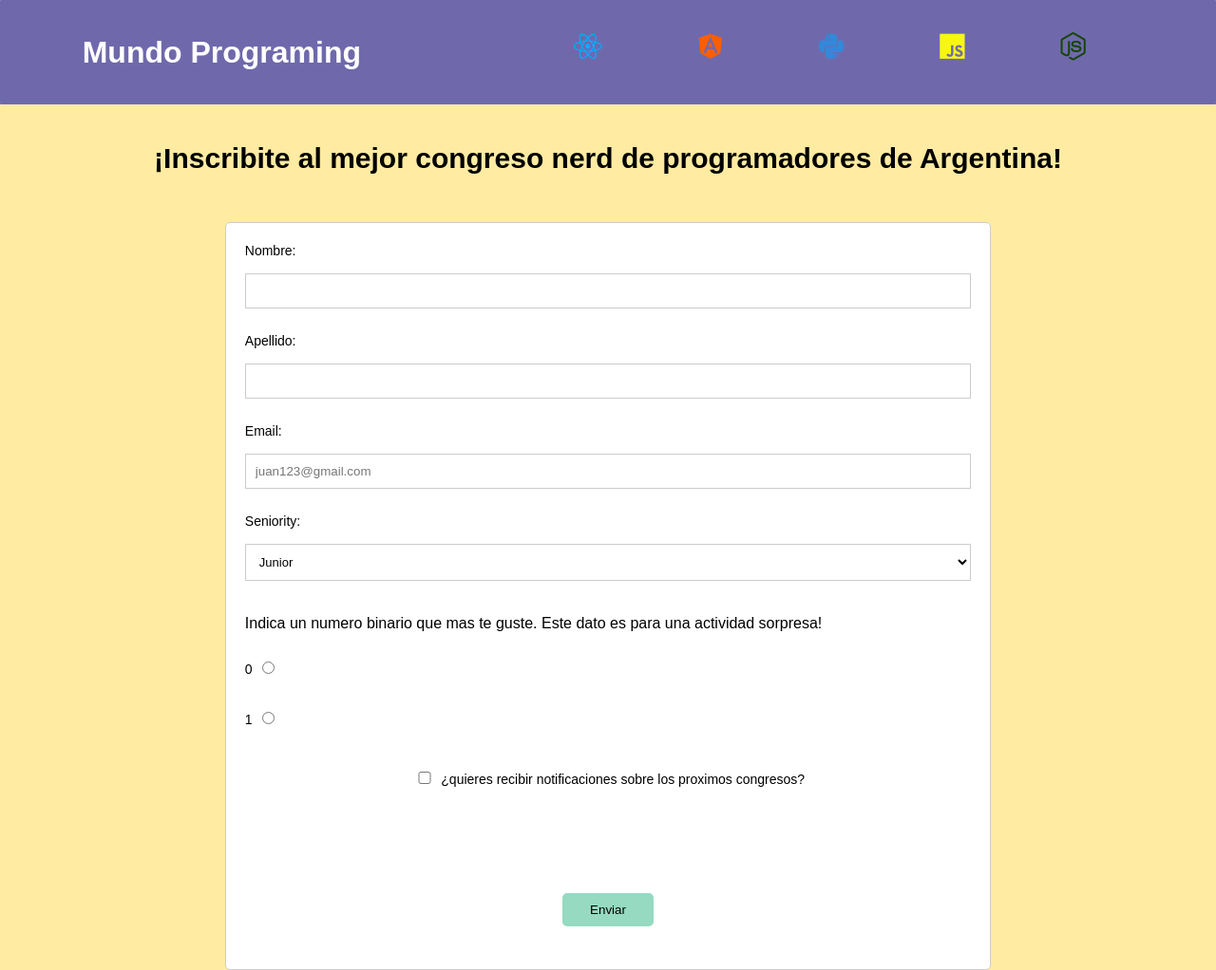
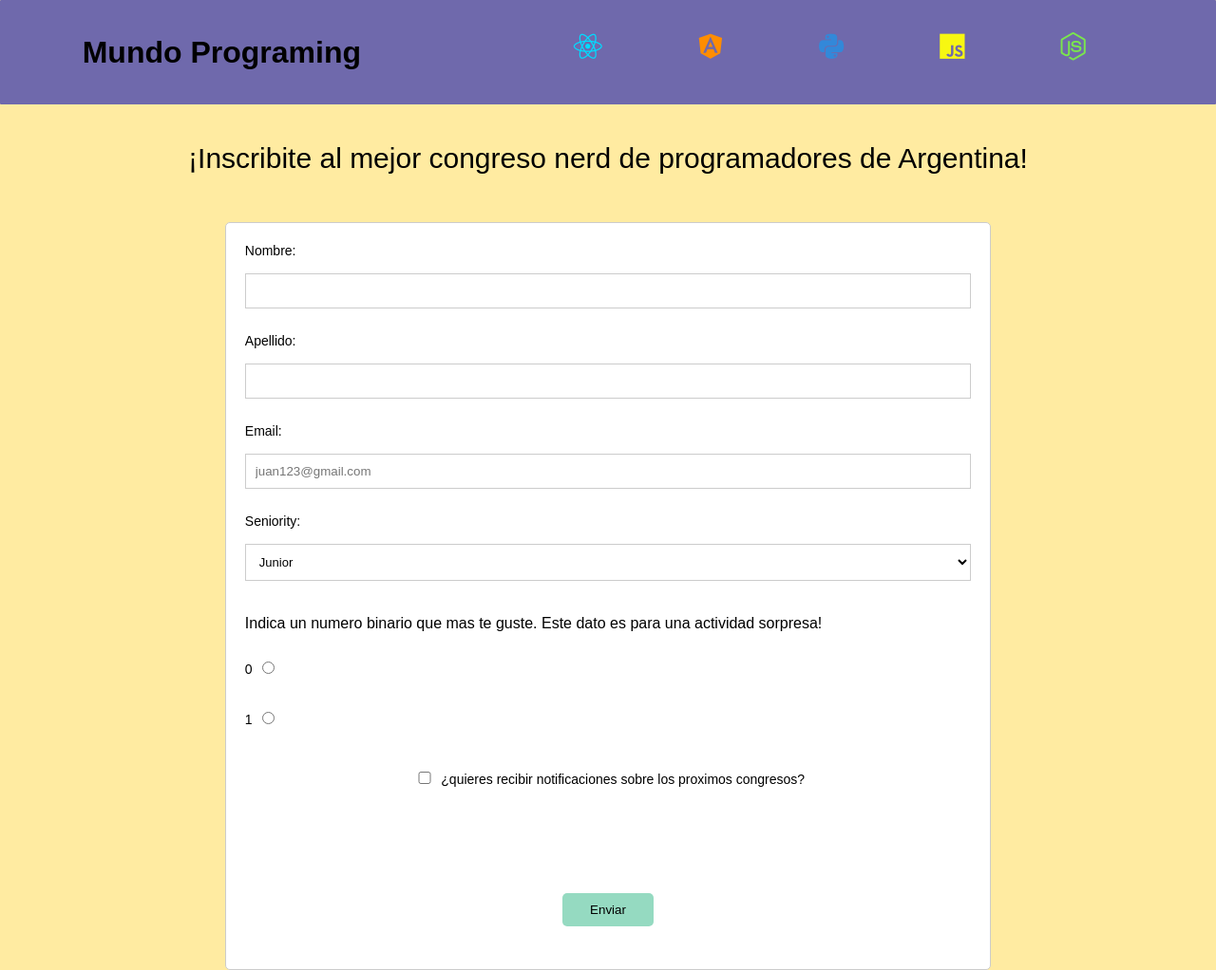
Before and after one commit to misael-github/Formulario, a plain HTML site: page index.html in a window 1280 px wide. Shown: the whole page at 95% size. Drawn offline with Linux system fonts and the light colour scheme.

Commit message:
colors change

```diff
--- a/estilos.css
+++ b/estilos.css
@@ -41,10 +41,10 @@ body {
     display: inline;
   }
   .react {
-    color: rgb(0, 174, 255);
+    color: rgb(0 220 255);
   }
   .angular {
-    color: rgb(255, 94, 0);
+    color: rgb(255 141 0);
   }
   .pyton {
     color: rgba(0, 162, 255, 0.541);
@@ -53,13 +53,14 @@ body {
     color: rgb(247, 247, 17);
   }
   .node {
-    color: rgb(21, 70, 1);
+    color: rgb(122 230 77);
+
   }
 
 
 h1 {
   text-align: left;
-  color: white;
+  color: black;
 }
 .subtitulo {
   display: flex;
@@ -70,6 +71,7 @@ h2 {
   margin-bottom: 50px;
   font-size: 30px;
   margin-top: 20px;
+  font-weight: 500;
   /* color: #fff; */
 }
 
```
